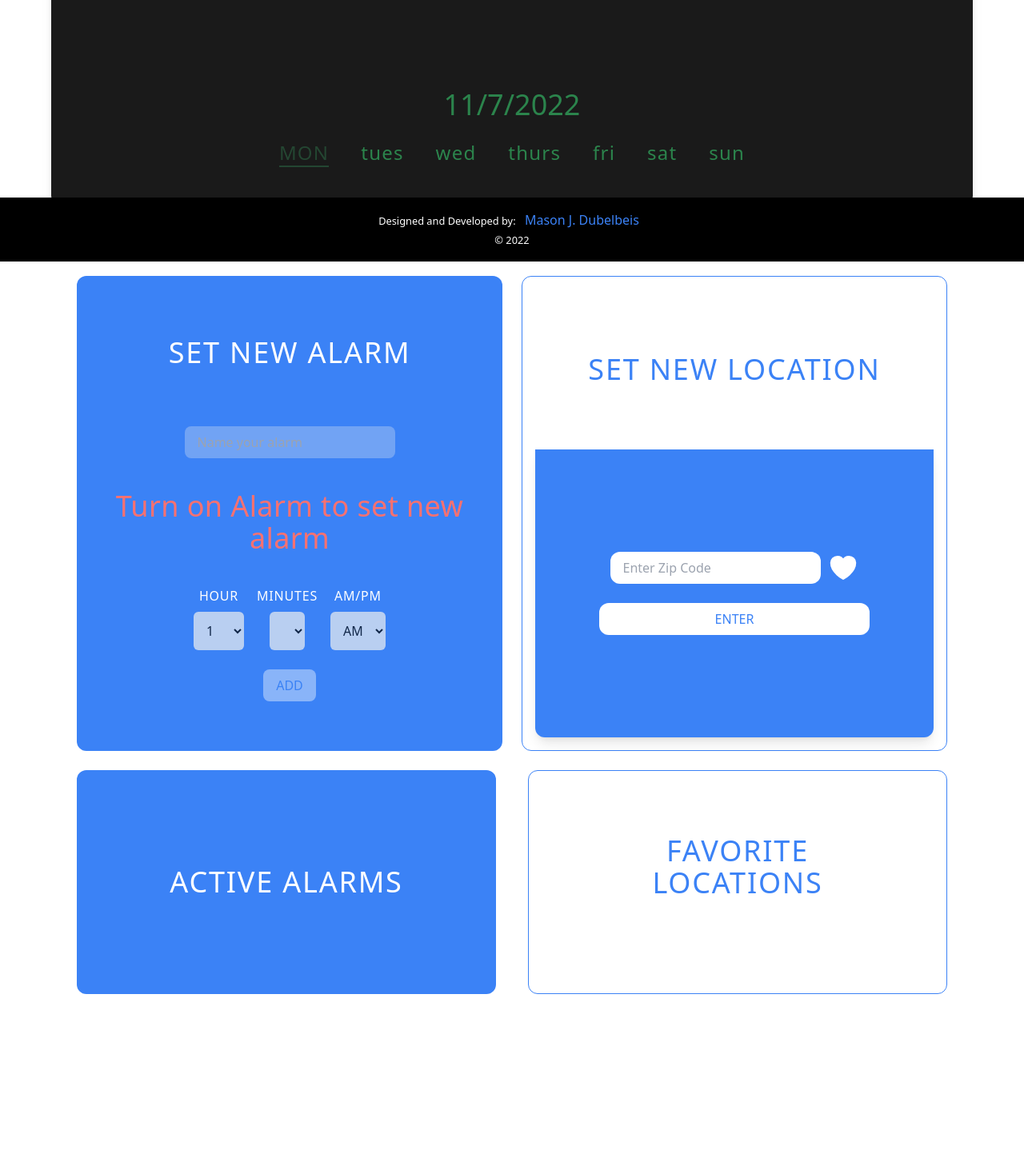
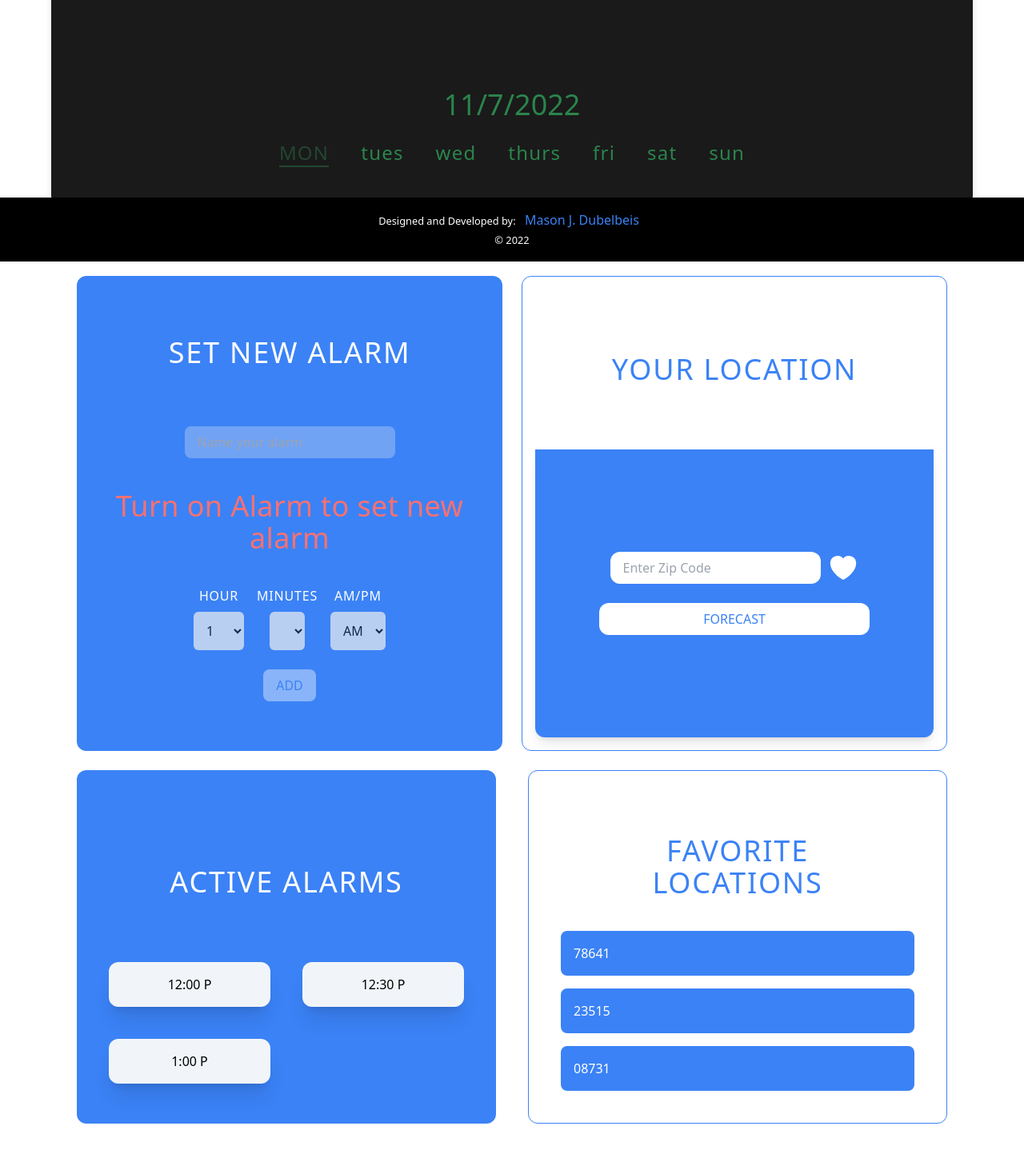
Before and after one commit to mdubelbeis/alarm-clock, a React (Vite) app: page /clock in a window 1280 px wide. Shown: the part 473-1916 px from the top of the page at 80% size. Before the commit the page ends 1828 px from the top, so only its background shows below. Built offline with nearby package versions, Linux system fonts and the light colour scheme.

Commit message:
refactoring for rtk store

```diff
--- a/src/app/Clock/ClockSlice.ts
+++ b/src/app/Clock/ClockSlice.ts
@@ -7,7 +7,7 @@ export interface ClockState {
   time: string;
   alarmModule: {
     alarmPower: boolean;
-    activeAlarms: { id: string; alarmName: string; alarmTime: string }[];
+    activeAlarms: { id: string; alarmTime: string }[];
   };
   weatherModule: {
     currentZipCode: string;
@@ -22,7 +22,7 @@ export interface FavoriteLocation {
 }
 
 export interface AlarmState {
-  alarmName: string;
+  id: string;
   alarmTime: string;
 }
 
@@ -32,12 +32,20 @@ const initialState: ClockState = {
 
   alarmModule: {
     alarmPower: false,
-    activeAlarms: [],
+    activeAlarms: [
+      { id: uuidv4(), alarmTime: "12:00 P" },
+      { id: uuidv4(), alarmTime: "12:30 P" },
+      { id: uuidv4(), alarmTime: "1:00 P" },
+    ],
   },
 
   weatherModule: {
     currentZipCode: "78641",
-    favoriteLocations: [],
+    favoriteLocations: [
+      { id: uuidv4(), zipCode: "78641", isFavorite: true },
+      { id: uuidv4(), zipCode: "23515", isFavorite: true },
+      { id: uuidv4(), zipCode: "08731", isFavorite: true },
+    ],
   },
 };
 
@@ -50,7 +58,6 @@ export const clockSlice = createSlice({
         ...state.alarmModule.activeAlarms,
         {
           id: uuidv4(),
-          alarmName: action.payload.alarmName,
           alarmTime: action.payload.alarmTime,
         },
       ];
@@ -72,6 +79,7 @@ export const clockSlice = createSlice({
         },
       ];
     },
+
     addNewLocation(state, action: PayloadAction<string>) {
       state.weatherModule.currentZipCode = action.payload;
     },
--- a/src/components/Clock/ActiveAlarmList.tsx
+++ b/src/components/Clock/ActiveAlarmList.tsx
@@ -13,7 +13,6 @@ const ActiveAlarmList: React.FC = () => {
             key={alarm.id}
             className="shadow-xl bg-slate-100 text-black text-center p-4 rounded-xl"
           >
-            <p>{alarm.alarmName.toUpperCase()}</p>
             <p>{alarm.alarmTime.toUpperCase()}</p>
           </li>
         );
--- a/src/components/Clock/SetNewLocation.tsx
+++ b/src/components/Clock/SetNewLocation.tsx
@@ -28,7 +28,7 @@ const SetNewLocation: React.FC = () => {
 
     <div className="col-span-1 flex flex-col w-full p-4 bg-white border-[1px] border-blue-500 rounded-xl">
       <h3 className="text-center text-blue-500 text-4xl tracking-wider py-10 lg:m-10">
-        SET NEW LOCATION
+        YOUR LOCATION
       </h3>
       <div className="justify-self-end">
         <form
@@ -59,7 +59,7 @@ const SetNewLocation: React.FC = () => {
             type="submit"
             className="py-2 px-4 rounded-xl bg-white text-blue-500"
           >
-            ENTER
+            FORECAST
           </button>
         </form>
       </div>
```
